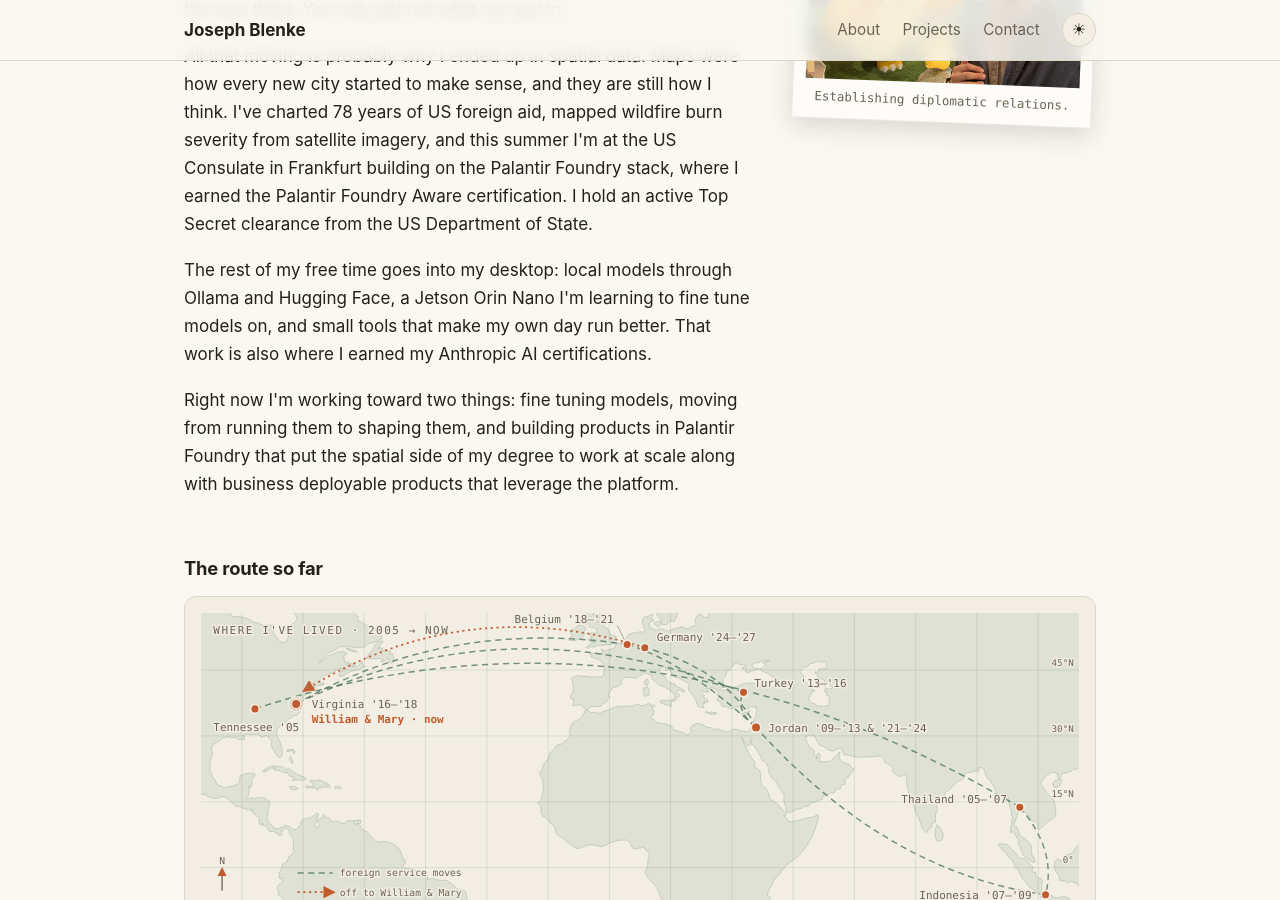
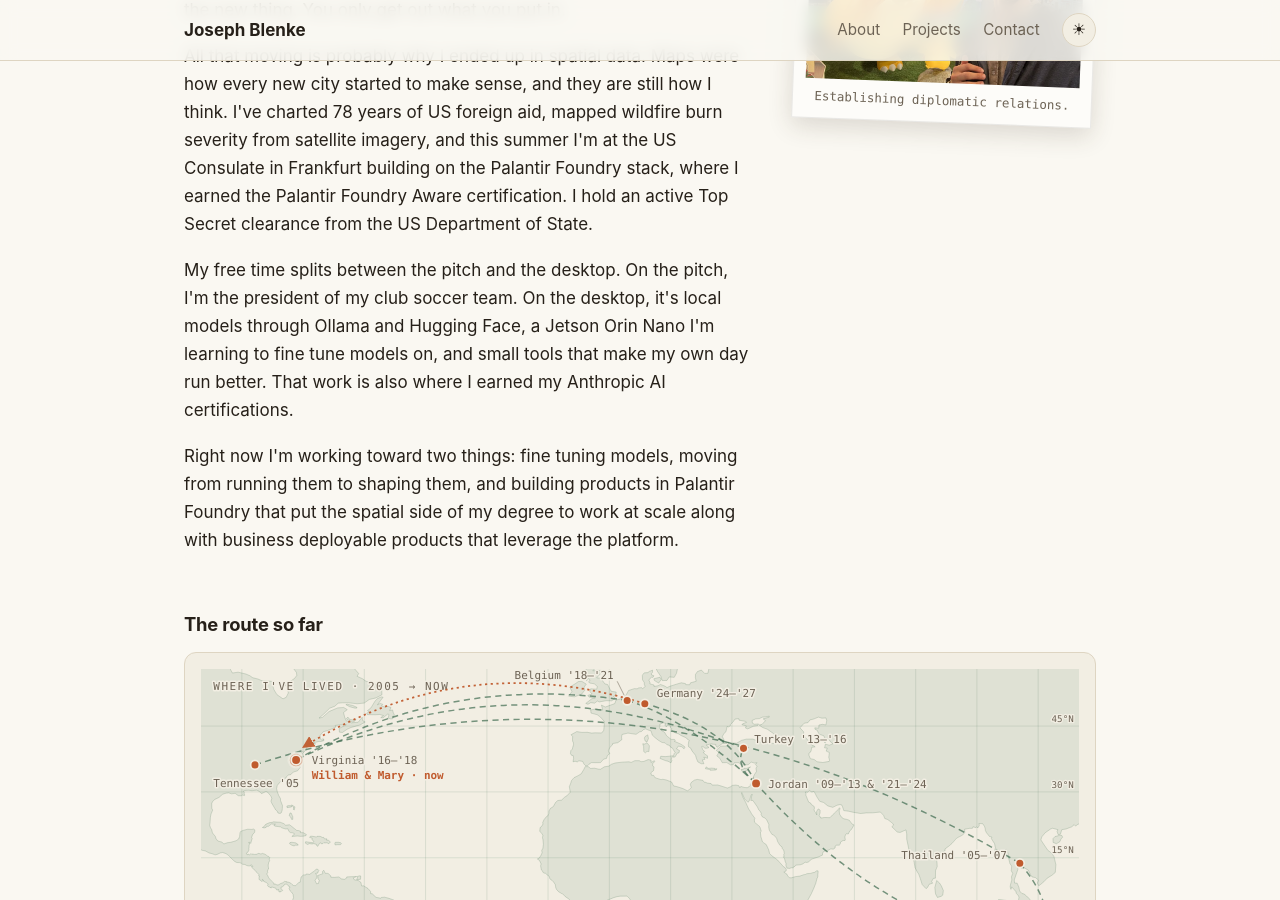
Before and after one commit to Ajblenke/Ajblenke.github.io, a Jekyll site: the page built from index.html, in a window 1280 px wide and 900 px high, scrolled down 915 px. Built offline with Jekyll 4.4.1, drawn with Linux system fonts in a browser that asks for light colours; some of the changed text lies outside the part shown.

Commit message:
Drop the restaurant line and bring back club soccer in About

```diff
--- a/index.html
+++ b/index.html
@@ -74,11 +74,12 @@
                     clearance from the US Department of State.
                 </p>
                 <p>
-                    The rest of my free time goes into my desktop: local models
-                    through Ollama and Hugging Face, a Jetson Orin Nano I'm
-                    learning to fine tune models on, and small tools that make my
-                    own day run better. That work is also where I earned my
-                    Anthropic AI certifications.
+                    My free time splits between the pitch and the desktop. On
+                    the pitch, I'm the president of my club soccer team. On the
+                    desktop, it's local models through Ollama and Hugging Face,
+                    a Jetson Orin Nano I'm learning to fine tune models on, and
+                    small tools that make my own day run better. That work is
+                    also where I earned my Anthropic AI certifications.
                 </p>
                 <p>
                     Right now I'm working toward two things: fine tuning models,
```
Also changed, not shown: other parts of index.html (+0 -2 lines).
